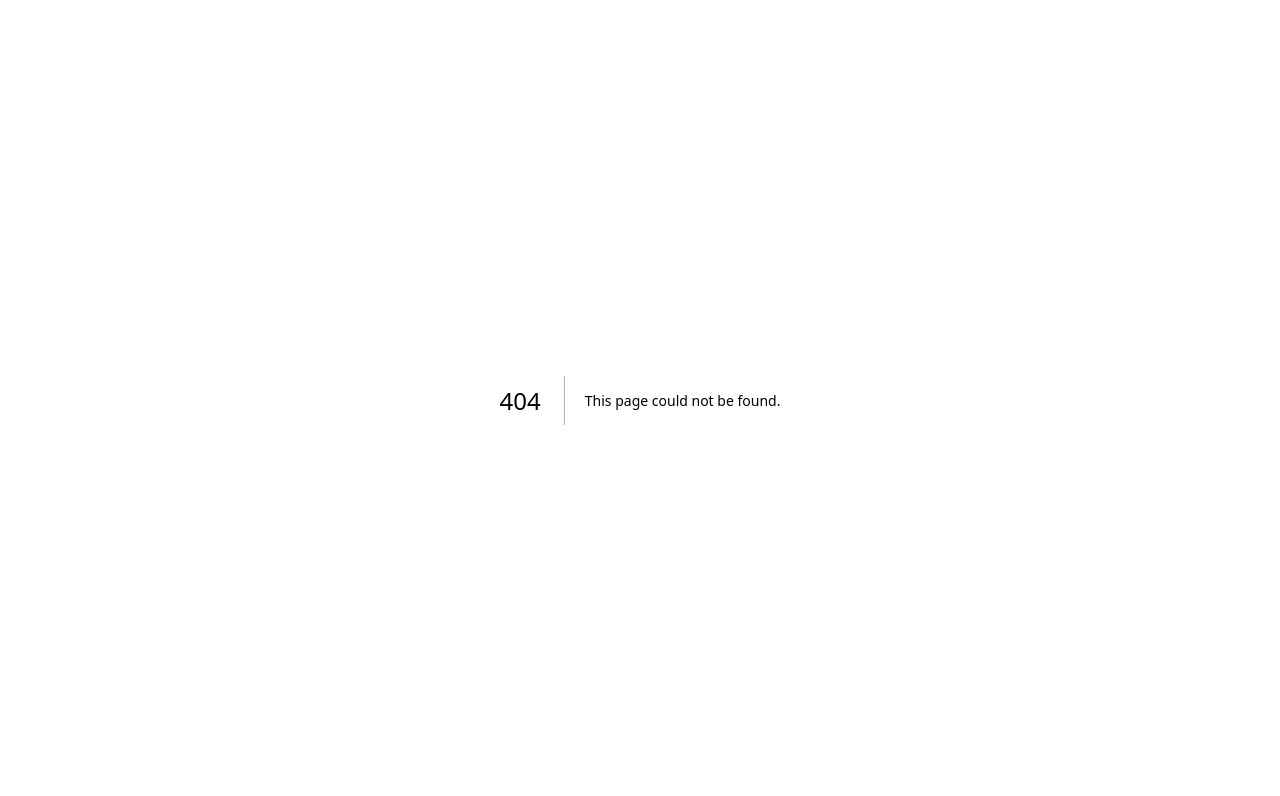
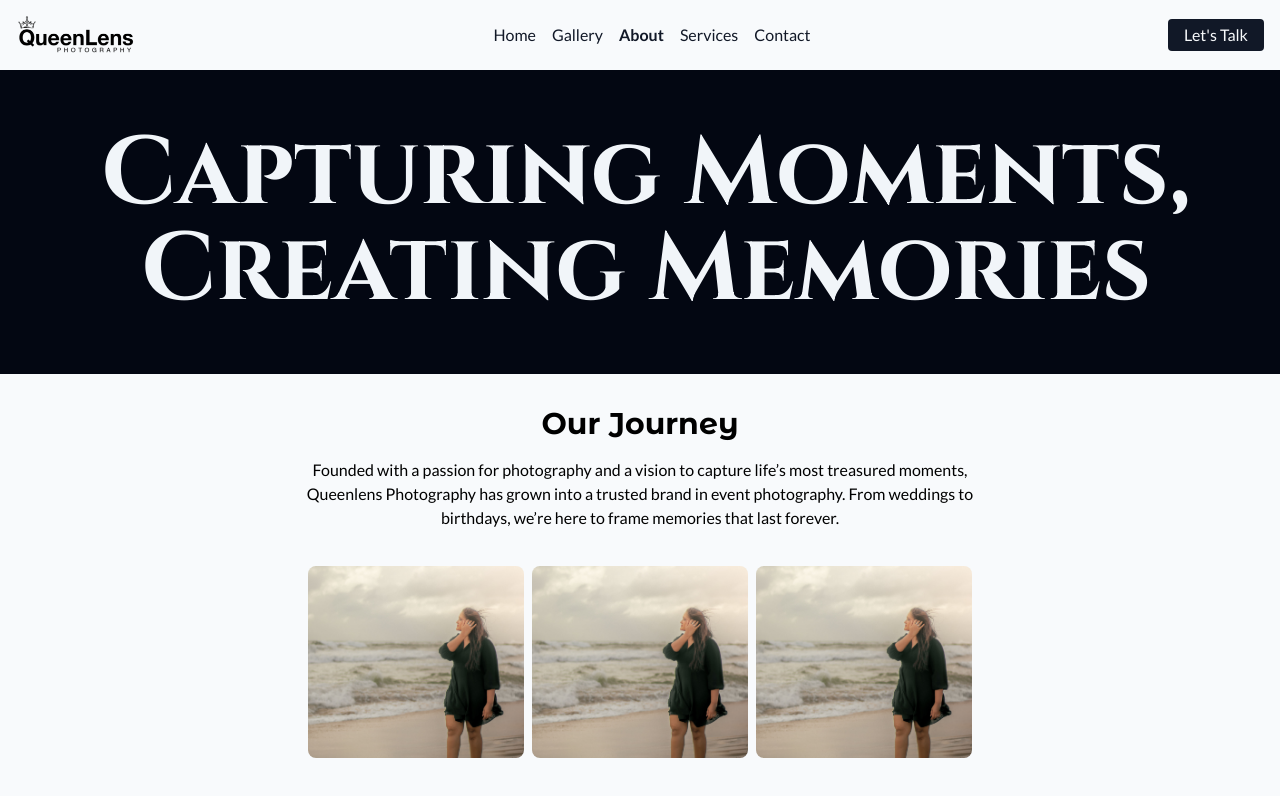
Before and after one commit to rodgerrashan/queenlens-photography, a Next.js app: page /about in a window 1280 px wide. Before the commit this address had no page. Shown: the top 796 px of the page. Built offline with nearby package versions, Linux system fonts and the light colour scheme.

Commit message:
Enhance styling and layout across multiple components; add Slogen and Intro components for About page

```diff
--- /dev/null
+++ b/src/app/about/page.tsx
@@ -0,0 +1,39 @@
+import React from 'react';
+import Header from '@/components/Header';
+import Footer from '@/components/Footer';
+import Copyrights from '@/components/Copyrights';
+import Intro from '@/components/About/Intro';
+import Slogen from '@/components/About/slogen';
+import Image from 'next/image';
+
+
+const AboutPage = () => {
+    return (
+        <div>
+            <Header/>
+            <Slogen/>
+
+            {/* <Image
+                src="/images/team.jpg"
+                alt="About Us"
+                width={1000}
+                height={400}
+                className="w-full max-h-none object-cover"
+            /> */}
+
+            <Intro/>
+
+            <h1>About Us</h1>
+            <p>Welcome to Queenlens Photography! We are passionate about capturing your precious moments.</p>
+
+
+
+
+            <Footer/>
+            <Copyrights/>
+
+        </div>
+    );
+};
+
+export default AboutPage;
--- /dev/null
+++ b/src/components/About/Intro.tsx
@@ -0,0 +1,56 @@
+import { montserratAlternatesFont, latoFont } from "@/styles/fonts";
+import Image from "next/image";
+
+
+export default function Intro(){
+
+
+    return(
+        <>
+        <section className="p-8  text-center">
+          <h2 className={`${montserratAlternatesFont.className} text-3xl font-bold`}>Our Journey</h2>
+          <p className= {`${latoFont.className}  mt-4 max-w-2xl mx-auto`}>
+          Founded with a passion for photography and a vision to capture life’s most treasured moments, Queenlens Photography has grown into a trusted brand in event photography. From weddings to birthdays, we’re here to frame memories that last forever.
+          </p>
+        </section >
+
+
+
+        <section className="flex flex-col md:flex-row max-w-2xl mx-auto mb-8 items-center justify-center">
+        <Image
+                src="/images/portfolio/img (5).jpg"
+                alt="Image 2"
+                width={400}
+                height={400}
+                className="rounded-lg h-48 object-cover m-1"
+              />
+        <Image
+                src="/images/portfolio/img (5).jpg"
+                alt="Image 2"
+                width={400}
+                height={400}
+                className="rounded-lg h-48 object-cover m-1"
+              />
+        <Image
+                src="/images/portfolio/img (5).jpg"
+                alt="Image 2"
+                width={400}
+                height={400}
+                className="rounded-lg h-48 object-cover m-1"
+              />
+
+        </section>
+
+
+
+        </>
+
+
+
+
+
+
+
+
+    );
+}
--- /dev/null
+++ b/src/components/About/slogen.tsx
@@ -0,0 +1,17 @@
+import { cinzelFont } from "@/styles/fonts";
+
+
+export default function Slogen(){
+
+
+    return(
+        <>
+        <div className="bg-gray-950 py-14 px-5 flex items-center flex-col">
+            <h1 className={`${cinzelFont.className} text-slate-100 text-5xl sm:text-5xl md:text-8xl font-semibold max-w-6xl ps-3`}>Capturing Moments,</h1>
+            <h2 className={`${cinzelFont.className} text-slate-100 text-5xl sm:text-5xl md:text-8xl font-semibold max-w-6xl ps-3`}>Creating Memories</h2>
+
+        </div>
+
+        </>
+    );
+}
--- a/src/components/Copyrights.tsx
+++ b/src/components/Copyrights.tsx
@@ -1,6 +1,6 @@
 export default function copyrights() {
     return(
-        <div className="text-center text-xs text-slate-100 bg-gray-900 px-4">
+        <div className="text-center text-xs text-slate-100 bg-gray-950 px-4 py-1">
             <p>&copy; 2025 Queenlens Photography. All rights reserved.</p>
         </div>
     );
--- a/src/components/Footer.tsx
+++ b/src/components/Footer.tsx
@@ -27,7 +27,7 @@ const Footer = () => {
           <div className='min-w-40'>
             <h3 className='text-xl font-bold mb-2'>Quick Links</h3>
             <ul className='space-y-2 text-gray-600'>
-              {['Home', 'About Us', 'Services', 'Portfolio', 'Contact Us', 'FAQ', 'Privacy Policy', 'Terms & Conditions'].map((link) => (
+              {['Home','Gallery','About', 'Services', 'Contact', 'FAQ', 'Privacy Policy', 'Terms & Conditions'].map((link) => (
                 <li key={link}>
                   <Link href={`/${link.toLowerCase().replace(/ /g, '-')}`} className='hover:text-blue-950 transition'>
                     {link}
--- a/src/components/gallery/moreShots.tsx
+++ b/src/components/gallery/moreShots.tsx
@@ -3,7 +3,7 @@ import Link from "next/link";
 
 export default function MoreShots() {
     return (
-        <section className="bg-gray-800 p-4 text-center text-gray-50 display flex flex-col justify-center items-center">
+        <section className="bg-gray-950 p-4 text-center text-gray-50 display flex flex-col justify-center items-center">
           <div className=" mb-1 max-w-2xl">
             <h2 className={`${montserratAlternatesFont.className} text-2xl font-bold`}>Interested in More Shots?</h2>
             <p className={`${latoFont.className} mt-4 text-lg font-mono`}>Explore our full portfolio and see the latest captures on Instagram! Stay inspired by following us and see more moments from recent sessions.</p>
--- a/src/components/home/AboutAtHome.tsx
+++ b/src/components/home/AboutAtHome.tsx
@@ -5,7 +5,7 @@ export default function AboutAtHome() {
       <div className="py-12 px-4 text-center">
         <div className="max-w-3xl mx-auto p-8">
           <h1 className= {`${montserratFont.className} text-3xl font-bold mb-6 `}>About Queenlens Photography</h1>
-          <p className= {`${openSansFont.className} text-lg leading-relaxed text-gray-700` }>
+          <p className= {`${openSansFont.className} text-lg leading-relaxed text-gray-800` }>
             At Queenlens Photography, we’re passionate about turning life’s beautiful moments into timeless art. Founded on the principles of creativity, professionalism, and heartfelt storytelling, we specialize in capturing everything from weddings and family portraits to product and event photography. Our dedicated team of artists brings diverse expertise to each session, ensuring your vision is beautifully realized.
           </p>
           <button className="transform transition-all border-2 duration-300 border-gray-950 mt-8 bg-slate-50 hover:bg-gray-950 text-gray-950 hover:text-gray-50 text-lg font-medium py-1 px-6 rounded-3xl   focus:ring-blue-400">
--- a/src/components/home/Carosel.tsx
+++ b/src/components/home/Carosel.tsx
@@ -19,7 +19,7 @@ export default function Carousel() {
 
   return (
     <div className="relative w-screen  overflow-hidden">
-      <div className="relative h-[400px] sm:h-[500px] md:h-[700px]">
+      <div className="relative h-[400px] sm:h-[500px] md:h-[600px]">
         <AnimatePresence mode="wait">
           <motion.div
             key={slides[currentIndex].src}
@@ -32,7 +32,7 @@ export default function Carousel() {
             <Image
             src={slides[currentIndex].src}
             width={2000}
-            height={5000}
+            height={3000}
             alt={slides[currentIndex].title}
                 className="w-full h-full object-cover"
             />
--- a/src/components/home/InstaLink.tsx
+++ b/src/components/home/InstaLink.tsx
@@ -6,7 +6,7 @@ export default function InstaLink() {
     >
       <div className="absolute inset-0 flex items-center justify-center">
         <div className="bg-black bg-opacity-50 w-auto h-auto px-5 py-1 rounded-2xl">
-          <div className="text-white text-xl text-center neon-text font-bold">
+          <div className="text-white text-lg md:text-2xl  text-center neon-text font-bold">
             <a href="https://www.instagram.com/queenlens_photography/profilecard/?igsh=ZHp4OWM0enJraDlv" className="hover:underline">@instagram.com/queenlens_photography/</a>
           </div>
         </div>
--- a/src/components/home/Portfolio.tsx
+++ b/src/components/home/Portfolio.tsx
@@ -8,7 +8,7 @@ export default function Portfolio() {
         <section className="p-8  text-center">
           <h2 className={`${cinzelFont.className} text-3xl font-bold`}>Through the Lens</h2>
           <p className={`${cinzelFont.className} mt-4`}>QUEENLENS SHOWCASE</p>
-          <p className= {`${latoFont.className}  mt-4 max-w-2xl mx-auto`}>
+          <p className= {`${latoFont.className}  mt-4 max-w-2xl mx-auto text-lg`}>
             At QueenLens Photography, every image tells a unique story. We believe in capturing not just moments, but emotions and memories that last a lifetime. Explore our portfolio which highlights the artistry, passion, and dedication we bring to every session, whether it&apos;s a heartfelt wedding, a joyful birthday, or a professional product shoot. Discover how our lens can transform moments into extraordinary memories and find inspiration for your next unforgettable photobook.&quot;
           </p>
         </section>
--- a/src/components/home/TestimonialCarousel.tsx
+++ b/src/components/home/TestimonialCarousel.tsx
@@ -15,7 +15,7 @@ export default function TestimonialCarousel() {
   useEffect(() => {
     const interval = setInterval(() => {
       setCurrentIndex((prevIndex) => (prevIndex + 1) % testimonials.length);
-    }, 6000);
+    }, 15000);
     return () => clearInterval(interval);
   }, []);
 
@@ -59,8 +59,8 @@ export default function TestimonialCarousel() {
             <Image
               alt="Testimonial"
               src={testimonials[currentIndex].image}
-              width={300}
-              height={300}
+              width={280}
+              height={280}
               className="absolute z-20  shadow-lg -rotate-3"
               style={{
                 top: "0px",
@@ -71,11 +71,11 @@ export default function TestimonialCarousel() {
 
           {/* Text Section */}
           <div className="p-2 max-w-md z-20 px-8 h-48 overflow-y-visible">
-  <h3 className="text-xl font-semibold mb-2">{testimonials[currentIndex].title}</h3>
-  <p className={`${openSansFont.className} text-left mb-4`}>
+  <h3 className="text-xl font-semibold mb-2 px-2">{testimonials[currentIndex].title}</h3>
+  <p className={`${openSansFont.className} text-left mb-4 px-2`}>
     {testimonials[currentIndex].text}
   </p>
-  <p className="mt-2 font-bold text-right">— {testimonials[currentIndex].author}</p>
+  <p className="mt-2 font-bold text-right px-3">— {testimonials[currentIndex].author}</p>
 </div>
 
         </div>
```
Also changed, not shown: public/images/team.jpg (added).
